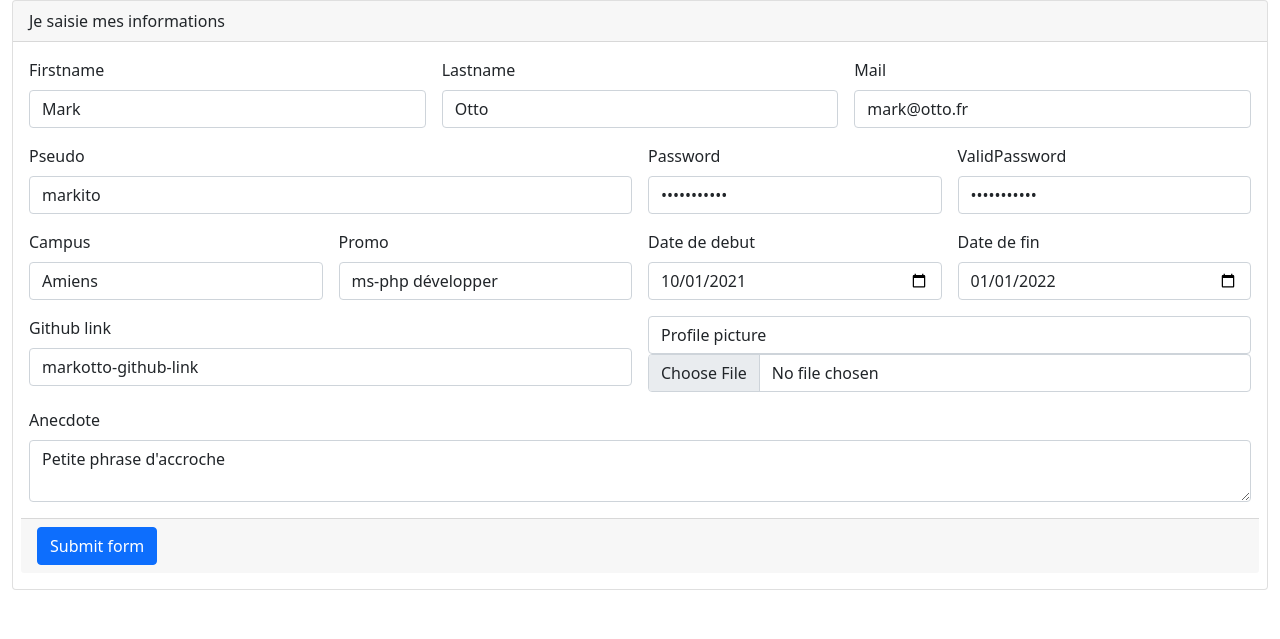
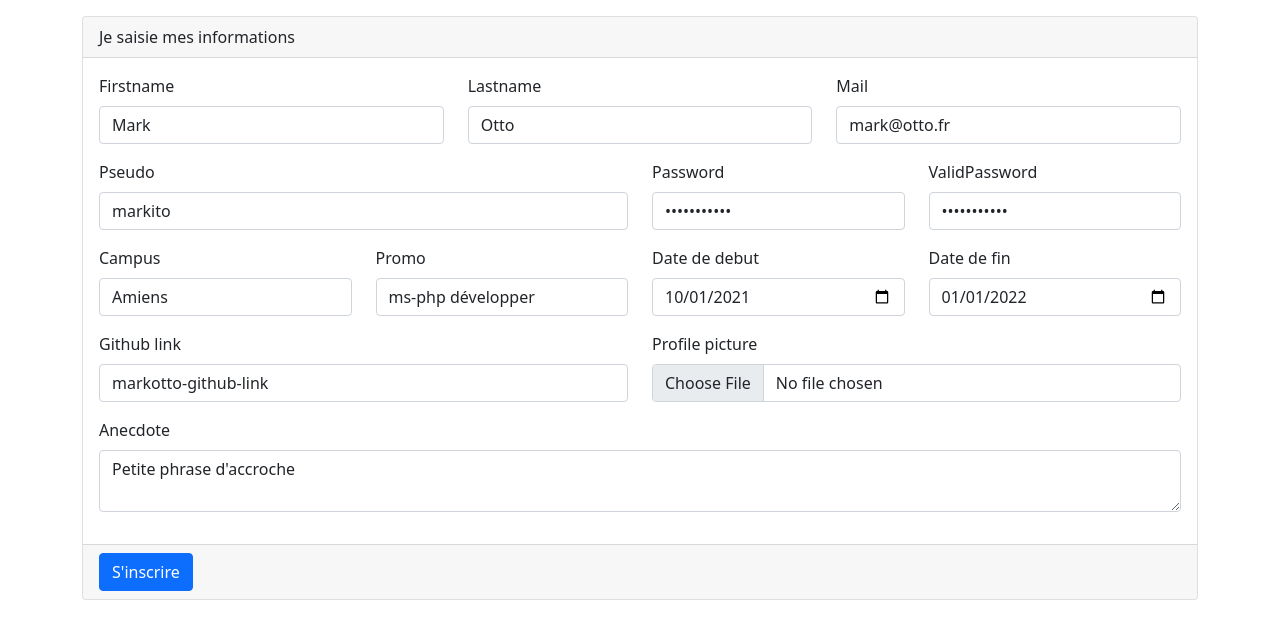
Before and after one commit to Kevin-Quintin/alumni, a PHP site: page /views/ajout_user.php in a window 1280 px wide. Shown: the part 56-695 px from the top of the page. Run offline with PHP 8.4, Linux system fonts and the light colour scheme; some libraries are stand-ins or nearby versions.

Commit message:
mise à jour page ajout_user.php

```diff
--- a/views/ajout_user.php
+++ b/views/ajout_user.php
@@ -1,80 +1,80 @@
 <?php
 require_once('header.php');
 ?>
-<div class="container-fluid">
+<div class="container">
     <?php
     if (isset($message) && !empty($message)) {
         echo "<div>.$message.</div>";
     } ?>
-    <div class="card">
+    <div class="card mt-3">
         <div class="card-header">Je saisie mes informations</div>
-        <div class="card-body">
-            <form class="row g-3 needs-validation" method="POST" action="../controllers/add_usersController.php" novalidate>
-                <div class="col-md-4">
+        <form class="g-3 needs-validation" method="POST" action="../controllers/add_usersController.php" novalidate>
+    <div class="card-body row">
+            <div class="col-md-4 mb-3">
                 <label for="firstname" class="form-label">Firstname</label>
                 <input type="text" class="form-control" id="firstname" value="Mark" name="firstname" required>
             </div>
-                <div class="col-md-4">
+            <div class="col-md-4 mb-3">
                 <label for="lastname" class="form-label">Lastname</label>
                 <input type="text" class="form-control" id="lastname" value="Otto" name="lastname" required>
             </div>
-                <div class="col-md-4">
+            <div class="col-md-4 mb-3">
                 <label for="mail" class="form-label">Mail</label>
                 <input type="text" class="form-control" id="mail" value="mark@otto.fr" name="mail" required>
             </div>
-                <div class="col-md-6">
+            <div class="col-md-6 mb-3">
                 <label for="pseudo" class="form-label">Pseudo</label>
                 <input type="text" class="form-control" id="pseudo" value="markito" name="pseudo">
             </div>
-                <div class="col-md-3">
+            <div class="col-md-3 mb-3">
                 <label for="password" class="form-label">Password</label>
                 <input type="password" class="form-control" id="password" required value="azertY23456" name="password">
             </div>
-                <div class="col-md-3">
+            <div class="col-md-3 mb-3">
                 <label for="validPassword" class="form-label">ValidPassword</label>
                 <input type="password" class="form-control" id="validPassword" required value="azertY23456" name="validPassword">
             </div>
-                <div class="col-md-3">
+            <div class="col-md-3 mb-3">
                 <label for="campus" class="form-label">Campus</label>
                 <input type="text" class="form-control" id="campus" required value="Amiens" name="campus">
                 <div class="invalid-feedback">
                 </div>
             </div>
-                <div class="col-md-3">
+            <div class="col-md-3 mb-3">
                 <label for="promo" class="form-label">Promo</label>
                 <input type="text" class="form-control" id="promo" required value="ms-php développer" name="promo">
                 <div class="invalid-feedback">
                 </div>
             </div>
-                <div class="col-md-3">
+            <div class="col-md-3 mb-3">
                 <label for="date_debut" class="form-label">Date de debut</label>
                 <input type="date" class="form-control" id="date_debut" required value="2021-10-01" name="date_debut">
                 <div class="invalid-feedback">
                 </div>
             </div>
-                <div class="col-md-3">
+            <div class="col-md-3 mb-3">
                 <label for="date_fin" class="form-label">Date de fin</label>
                 <input type="date" class="form-control" id="date_fin" required value="2022-01-01" name="date_fin">
                 <div class="invalid-feedback">
                 </div>
             </div>
-                <div class="col-md-6">
+            <div class="col-md-6 mb-3">
                 <label for="github_link" class="form-label">Github link</label>
                 <input type="text" class="form-control" id="github_link" value="markotto-github-link" name="github_link">
             </div>
-                <div class="col-md-6">
-                    <label for="profile_picture" class="form-control">Profile picture</label>
+            <div class="col-md-6 mb-3">
+                <label for="profile_picture" class="form-label">Profile picture</label>
                 <input class="form-control" type="file" id="profile_picture" value="34.jpg" name="profile_picture">
             </div>
-                <div class="col-md-12">
+            <div class="col-md-12 mb-3">
                 <label for="anecdote" class="form-label">Anecdote</label>
                 <textarea type="text" class="form-control" id="anecdote" name="anecdote">Petite phrase d'accroche</textarea>
             </div>
+        </div>
         <div class="card-footer">
-                    <button class="btn btn-primary" type="submit">Submit form</button>
+            <button class="btn btn-primary" type="submit">S'inscrire</button>
         </div>
         </form>
-        </div>
     </div>
 </div>
 
```
Lines whose indentation alone changed are shown as unchanged.
